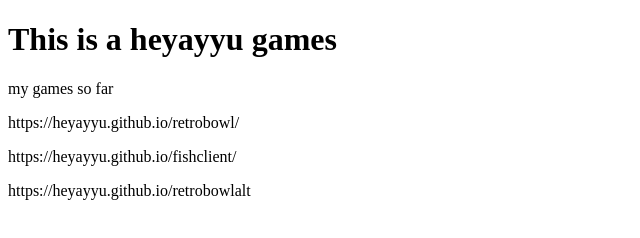
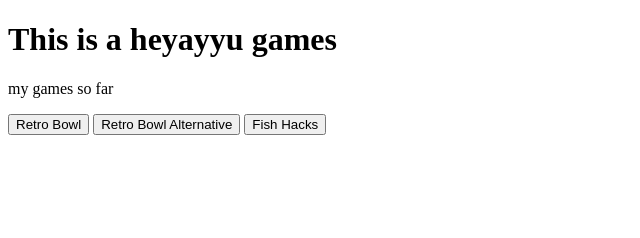
Before and after one commit to Heyayyu/old, a plain HTML site: page index.html in a window 1280 px wide. Shown: the whole page, without its empty margins (0-640 px from the left). Drawn offline with Linux system fonts and the light colour scheme.

Commit message:
Update index.html

```diff
--- a/index.html
+++ b/index.html
@@ -7,9 +7,39 @@
 
 <h1>This is a heyayyu games</h1>
 <p>my games so far</p>
-<p>https://heyayyu.github.io/retrobowl/</p>
-<p>https://heyayyu.github.io/fishclient/</p>
-  <p>https://heyayyu.github.io/retrobowlalt</p>
+<!DOCTYPE html>
+<html>
+  <head>
+    <title>Heyayyu</title>
+  </head>
+  <body>
+    <button onclick="window.location.href='https://heyayyu.github.io/retrobowl/';">
+      Retro Bowl
+    </button>
+  </body>
+</html>
+<!DOCTYPE html>
+<html>
+  <head>
+    <title>Heyayyu</title>
+  </head>
+  <body>
+    <button onclick="window.location.href='https://heyayyu.github.io/retrobowlalt/';">
+      Retro Bowl Alternative
+    </button>
+  </body>
+</html>
+<!DOCTYPE html>
+<html>
+  <head>
+    <title>Heyayyu</title>
+  </head>
+  <body>
+    <button onclick="window.location.href='https://heyayyu.github.io/fishclient/';">
+      Fish Hacks
+    </button>
+  </body>
+</html>
 
 
 </html>
```
